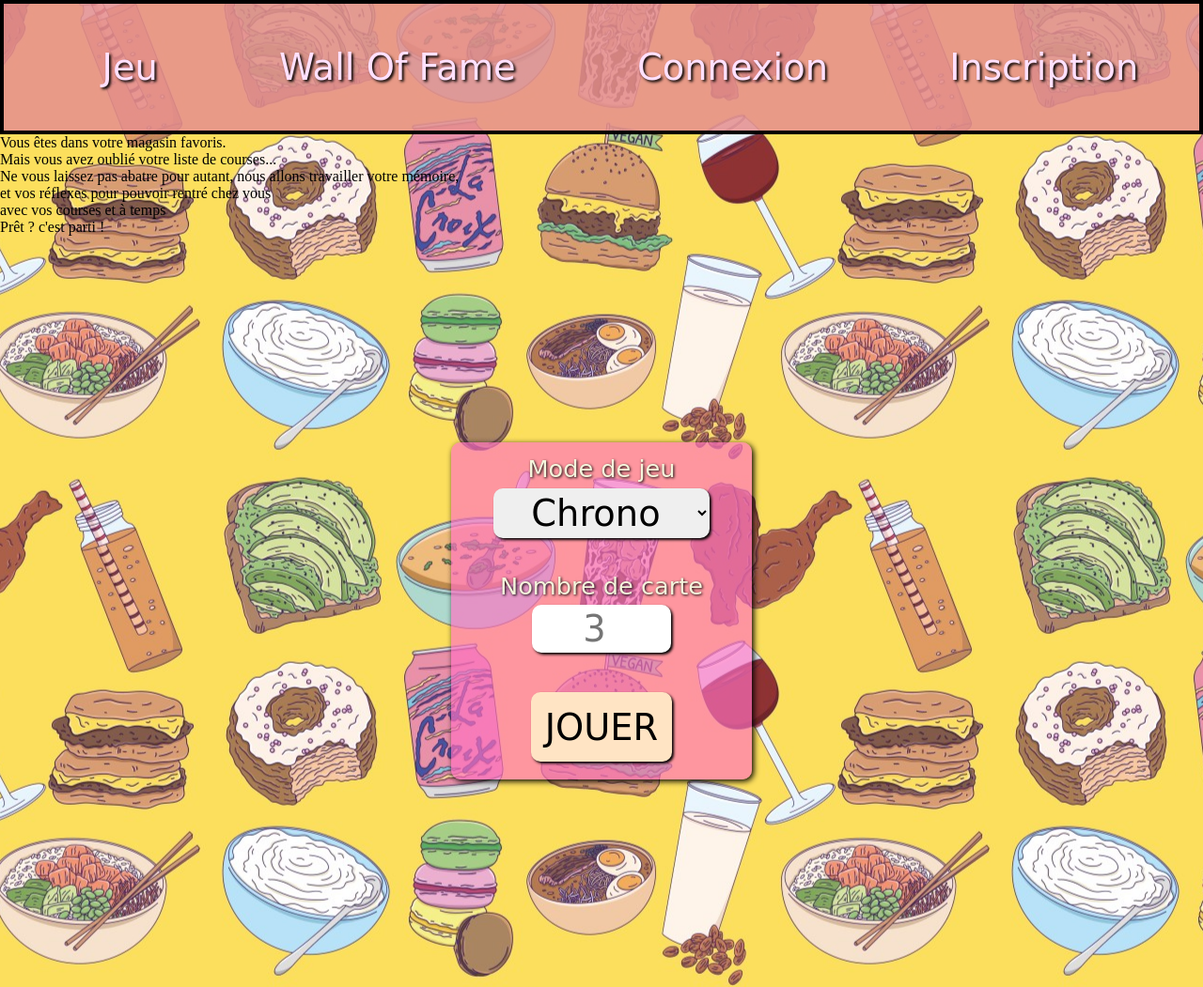
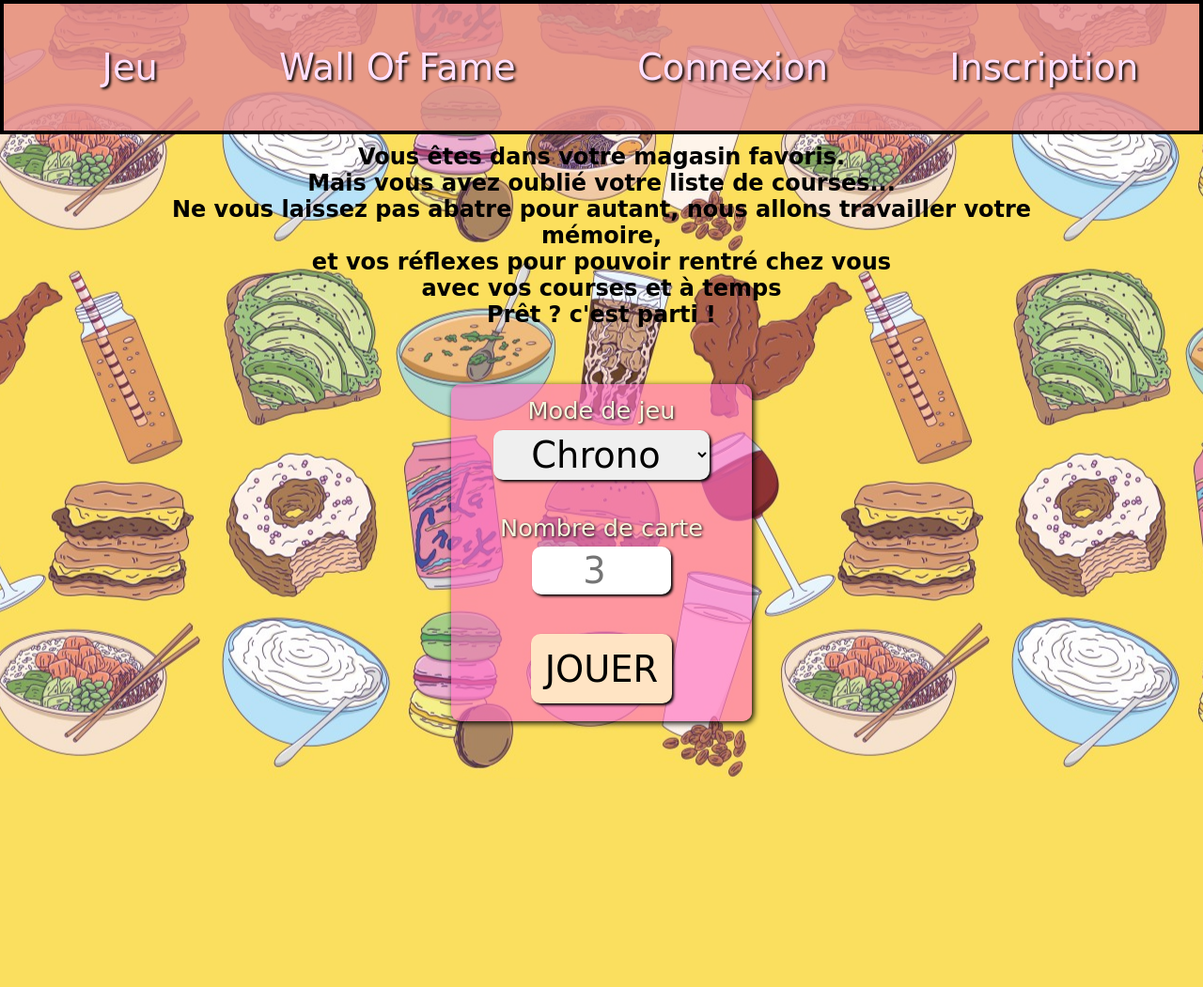
Before and after one commit to etienne-kher/memory, a PHP site: page / in a window 1280 px wide. Shown: the whole page at 94% size. After the commit the page ends 828 px from the top, so only its background shows below. Run offline with PHP 8.4, Linux system fonts and the light colour scheme; some web fonts are replaced.

Commit message:
css page index

```diff
--- a/memo.css
+++ b/memo.css
@@ -146,12 +146,12 @@ img
   flex-direction: column;
   justify-content: center;
   align-items: center;
-  height: 100vh;
+  height: 60vh;
 }
 #jeu-div > form
 {
   font-family: 'Odibee Sans', cursive;
-  margin: auto;
+  margin: 0px auto;
   display: flex;
   align-items: center;
   justify-content: center;
@@ -213,7 +213,7 @@ img
   animation-name: animationfinpartie;
   animation-duration :2s;
   animation-timing-function :ease-out;
-  animation-delay :1s;
+  animation-delay :0s;
   animation-fill-mode:forwards;
 }
 
@@ -243,7 +243,7 @@ img
 
 .textprofil{
   text-align: center;
-  font-size: x-large;
+  font-size: 19px;
   padding: 10px 30px 10px;
   margin: 45px auto;
   width: 450px;
@@ -251,4 +251,13 @@ img
   background-color: bisque;
   border: 8px rgb(53, 2, 17) solid;
   border-radius: 4em;
+  font-family: cursive;
 }
+
+.textaccro{
+  margin: 10px 150px 0px;
+  text-align: center;
+  font-size: x-large;
+  font-weight: bold;
+  font-family: cursive;
+}
```
